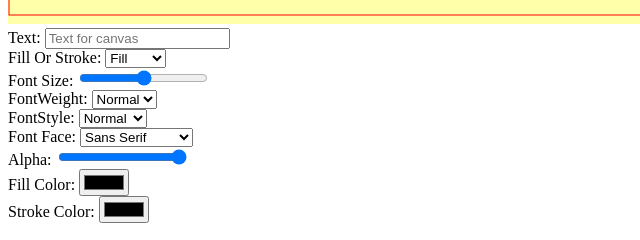
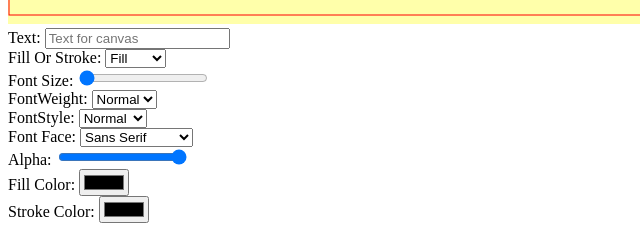
Before and after one commit to n8kolenberg/guessThatLetter, a plain HTML site: page index5.html in a window 1280 px wide. Shown: the part 384-624 px from the top of the page, 0-640 px from the left. Drawn offline with Linux system fonts and the light colour scheme.

Commit message:
Fix bug in font size range input - removed 'px'

```diff
--- a/index5.html
+++ b/index5.html
@@ -17,10 +17,10 @@ Fill Or Stroke: <select id="fillOrStroke">
 </select> <br>
 
 Font Size: <input type="range" id="fontSize"
-	min="40px"
-	step="0.1px"
-	max="70px"
-	value="40px" />
+	min="30"
+	step="0.1"
+	max="90"
+	value="30" />
 <br>
 
 FontWeight: <select id="fontWeight">
```
